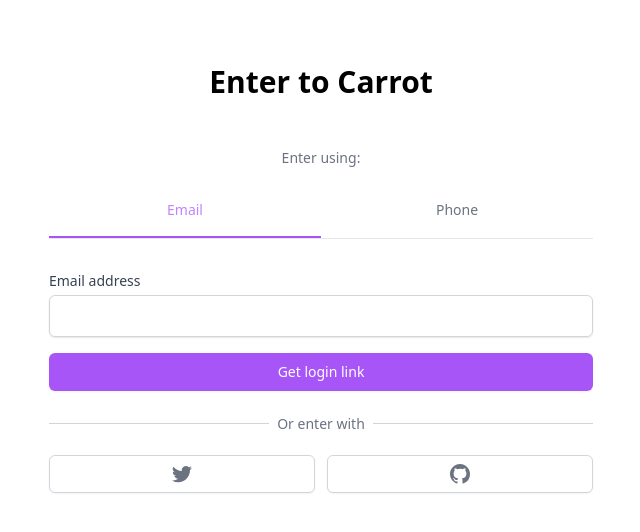
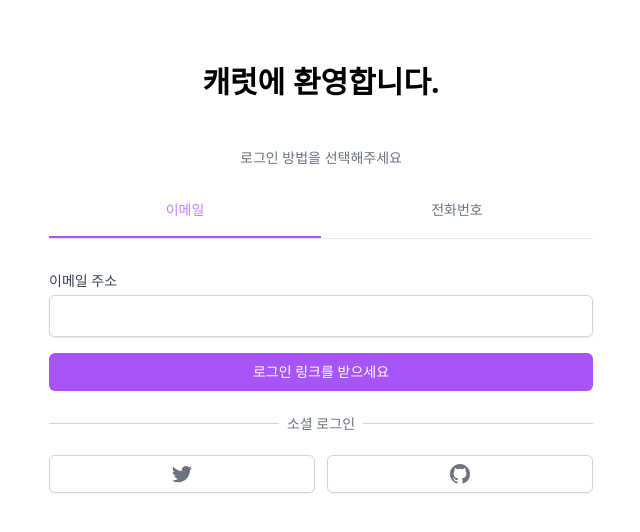
Before and after one commit to DwarfThema/carrot-market, a Next.js app: page /enter in a window 1280 px wide. Shown: the top 532 px of the page, without its empty margins (319-959 px from the left). Built offline with nearby package versions, Linux system fonts and the light colour scheme.

Commit message:
~8.0 input form component setting

```diff
--- a/components/input.tsx
+++ b/components/input.tsx
@@ -1,7 +1,12 @@
+import type { UseFormRegisterReturn } from "react-hook-form";
+
 interface InputProps {
   label: string;
   name: string;
   kind?: "text" | "phone" | "price";
+  type: string;
+  required: boolean;
+  register: UseFormRegisterReturn;
   [key: string]: any;
 }
 
@@ -9,6 +14,9 @@
   label,
   name,
   kind = "text",
+  type,
+  required,
+  register,
   ...rest
 }: InputProps) {
   return (
@@ -23,6 +31,9 @@
         <div className="rounded-md relative flex  items-center shadow-sm">
           <input
             id={name}
+            type={type}
+            required={required}
+            {...register}
             {...rest}
             className="appearance-none w-full px-3 py-2 border border-gray-300 rounded-md shadow-sm placeholder-gray-400 focus:outline-none focus:ring-purple-500 focus:border-purple-500"
           />
@@ -35,6 +46,9 @@
           </div>
           <input
             id={name}
+            type={type}
+            required={required}
+            {...register}
             {...rest}
             className="appearance-none pl-7 w-full px-3 py-2 border border-gray-300 rounded-md shadow-sm placeholder-gray-400 focus:outline-none focus:ring-purple-500 focus:border-purple-500"
           />
@@ -50,6 +64,9 @@
           </span>
           <input
             id={name}
+            type={type}
+            required={required}
+            {...register}
             {...rest}
             className="appearance-none w-full px-3 py-2 border border-gray-300 rounded-md rounded-l-none shadow-sm placeholder-gray-400 focus:outline-none focus:ring-purple-500 focus:border-purple-500"
           />
--- a/package.json
+++ b/package.json
@@ -14,7 +14,8 @@
     "next": "12.1.5",
     "prisma": "^3.12.0",
     "react": "18.0.0",
-    "react-dom": "18.0.0"
+    "react-dom": "18.0.0",
+    "react-hook-form": "^7.30.0"
   },
   "devDependencies": {
     "@types/node": "17.0.25",
--- a/pages/enter.tsx
+++ b/pages/enter.tsx
@@ -1,19 +1,40 @@
 import type { NextPage } from "next";
 import { useState } from "react";
+import { useForm } from "react-hook-form";
 import Button from "../components/button";
 import Input from "../components/input";
 import { cls } from "../libs/utils";
 
+interface EnterForm {
+  email?: string;
+  phone?: string;
+}
+
 const Enter: NextPage = () => {
+  const { register, reset, handleSubmit } = useForm<EnterForm>();
+
   const [method, setMethod] = useState<"email" | "phone">("email");
-  const onEmailClick = () => setMethod("email");
-  const onPhoneClick = () => setMethod("phone");
+  const onEmailClick = () => {
+    reset();
+    setMethod("email");
+  };
+  const onPhoneClick = () => {
+    reset();
+    setMethod("phone");
+  };
+
+  const onValid = (data: EnterForm) => {};
+
+  const onInvalid = (error: EnterForm) => {};
+
   return (
     <div className="mt-16 px-4">
-      <h3 className="text-3xl font-bold text-center">Enter to Carrot</h3>
+      <h3 className="text-3xl font-bold text-center">캐럿에 환영합니다.</h3>
       <div className="mt-12">
         <div className="flex flex-col items-center">
-          <h5 className="text-sm text-gray-500 font-medium">Enter using:</h5>
+          <h5 className="text-sm text-gray-500 font-medium">
+            로그인 방법을 선택해주세요
+          </h5>
           <div className="grid  border-b  w-full mt-8 grid-cols-2 ">
             <button
               className={cls(
@@ -24,7 +45,7 @@
               )}
               onClick={onEmailClick}
             >
-              Email
+              이메일
             </button>
             <button
               className={cls(
@@ -35,26 +56,42 @@
               )}
               onClick={onPhoneClick}
             >
-              Phone
+              전화번호
             </button>
           </div>
         </div>
-        <form className="flex flex-col mt-8 space-y-4">
+        <form
+          onSubmit={handleSubmit(onValid)}
+          className="flex flex-col mt-8 space-y-4"
+        >
           {method === "email" ? (
-            <Input name="email" label="Email address" type="email" required />
+            <Input
+              register={register("email", {
+                required: true,
+              })}
+              name="email"
+              label="이메일 주소"
+              type="email"
+              required
+            />
           ) : null}
           {method === "phone" ? (
             <Input
+              register={register("phone", {
+                required: true,
+              })}
               name="phone"
-              label="Phone number"
+              label="전화번호"
               type="number"
               kind="phone"
               required
             />
           ) : null}
-          {method === "email" ? <Button text={"Get login link"} /> : null}
+          {method === "email" ? (
+            <Button text={"로그인 링크를 받으세요"} />
+          ) : null}
           {method === "phone" ? (
-            <Button text={"Get one-time password"} />
+            <Button text={"1회용 패스워드를 받으세요"} />
           ) : null}
         </form>
 
@@ -63,7 +100,7 @@
             <div className="absolute w-full border-t border-gray-300" />
             <div className="relative -top-3 text-center ">
               <span className="bg-white px-2 text-sm text-gray-500">
-                Or enter with
+                소셜 로그인
               </span>
             </div>
           </div>
```
Also changed, not shown: 1 other file (tests, documents, lock files or other folders).
